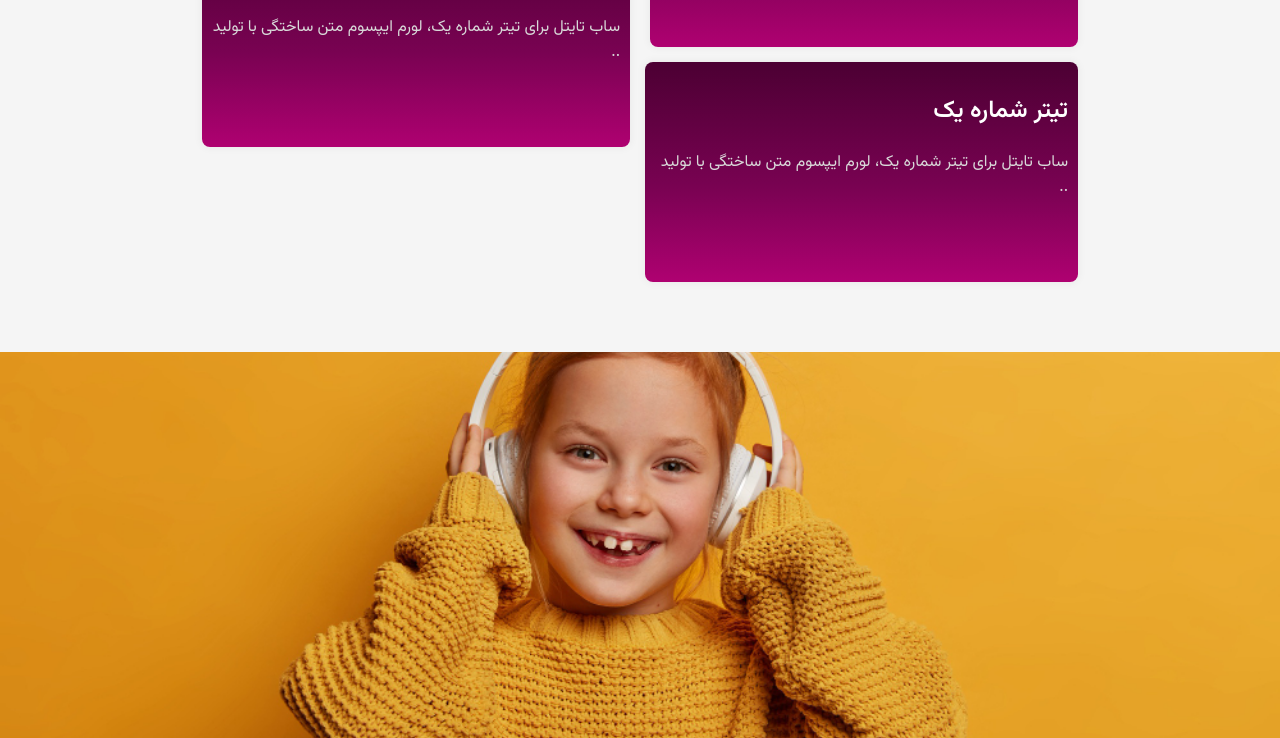
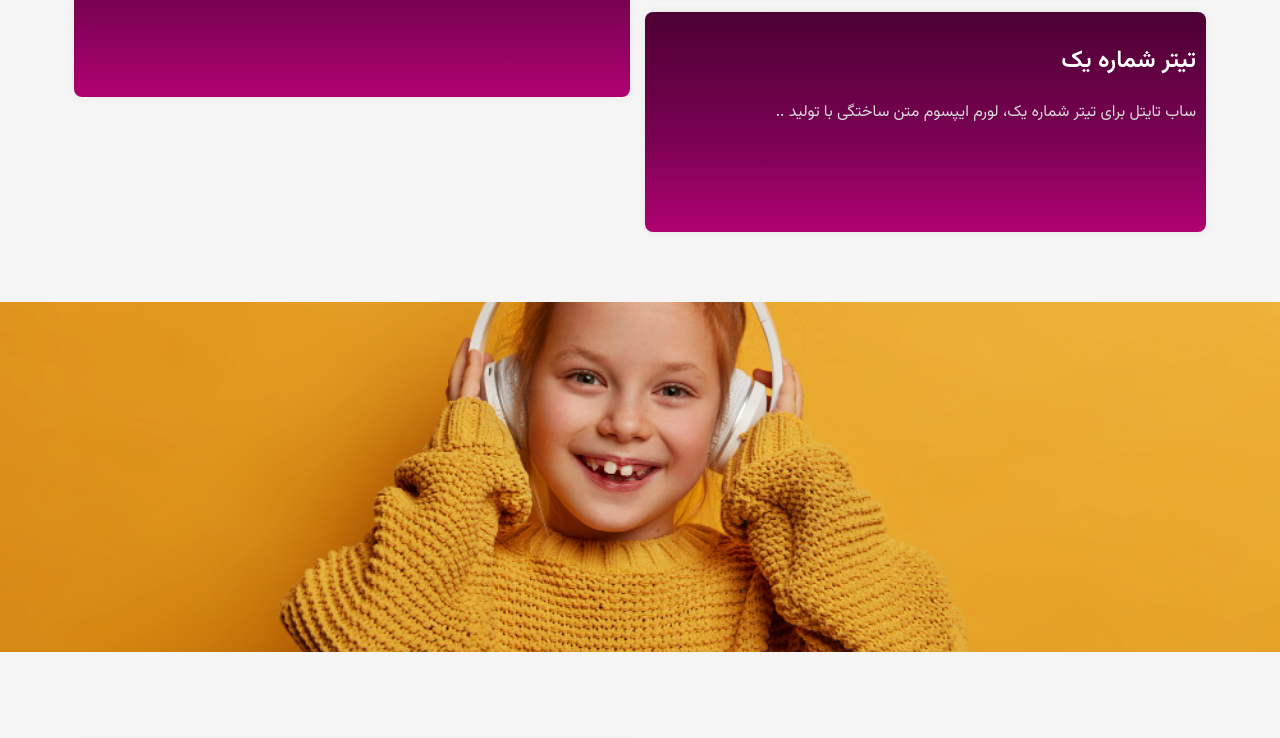
Before and after one commit to ts-test1/ts-test1, a plain HTML site: page index.html in a window 1280 px wide. Shown: the part 1211-1949 px from the top of the page. Drawn offline with Linux system fonts and the light colour scheme.

Commit message:
Update styles.css

```diff
--- a/CSS/styles.css
+++ b/CSS/styles.css
@@ -69,21 +69,6 @@ body {
     flex-direction: row;
     width: 90%;
     margin: 0 auto;
-}
-
-@media only screen and (min-width: 600px) {
-
-    .Parent {
-        width: 70%;
-    }
-
-    #img1 {
-        height: 400px;
-    }
-
-    #img2 {
-        height: 400px;
-    }
 }
 
 .child1 {
```
